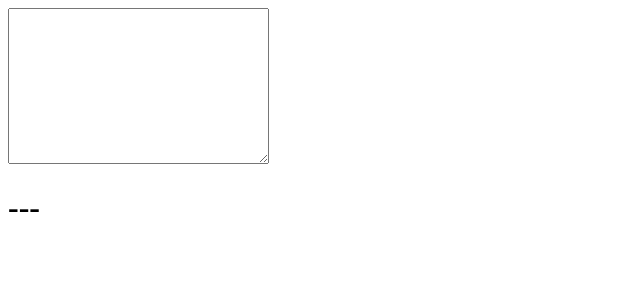
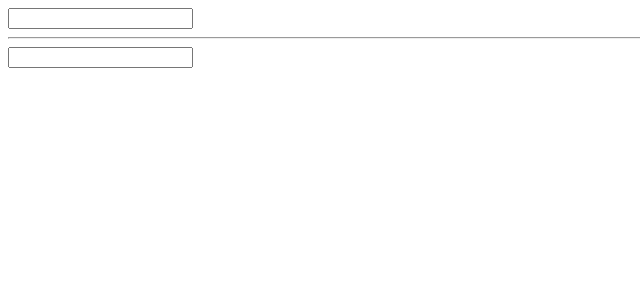
Before and after one commit to instant-coffee/Egghead-React-Demo, a React (Create React App) app: page / in a window 1280 px wide. Shown: the top 300 px of the page, without its empty margins (0-640 px from the left). Built offline with nearby package versions, Linux system fonts and the light colour scheme.

Commit message:
Refrencing nodes

```diff
--- a/src/App.js
+++ b/src/App.js
@@ -4,24 +4,29 @@ class App extends React.Component {
 
   constructor(){
     super();
-    this.state = {currentEvent: '---'}
-    this.update = this.update.bind(this)
+    this.state = {a: ''}
   }
 
   update(e){
-    this.setState({currentEvent: e.type})
+    this.setState({
+      a: this.refs.a.value,
+      b: this.refs.b.value
+    })
   }
   render(){
     return (
       <div>
-        <textarea
-          onKeyPress={this.update}
-          onFocus={this.update}
-          onBlur={this.update}
-          onDoubleClick={this.update}
-          cols="30"
-          rows="10" />
-        <h1>{this.state.currentEvent}</h1>
+        <input
+          ref="a"
+          type="text"
+          onChange={this.update.bind(this)}
+        /> {this.state.a}
+        <hr />
+        <input
+          ref="b"
+          type="text"
+          onChange={this.update.bind(this)}
+        /> {this.state.b}
       </div>
     )
   }
```
